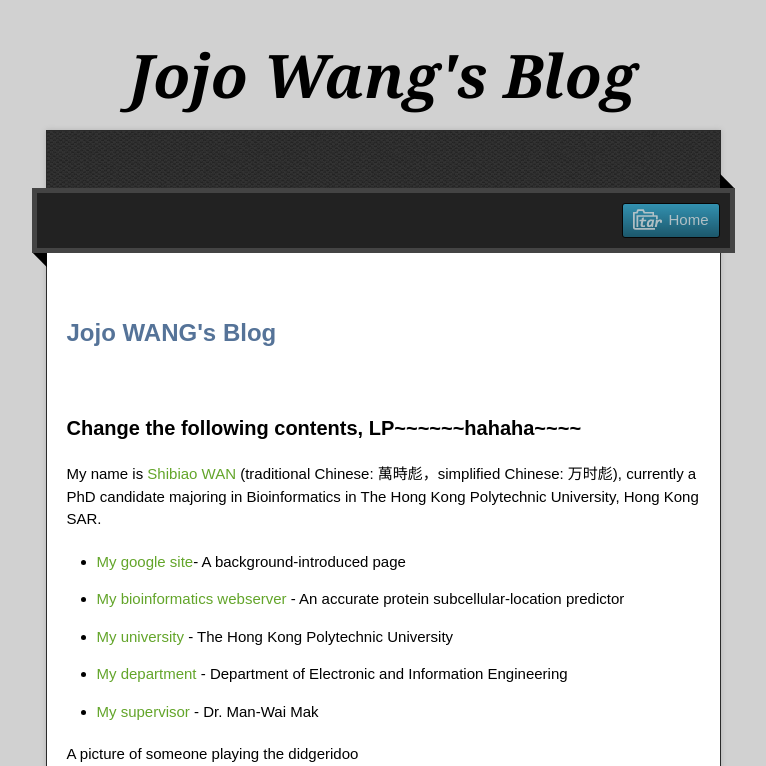
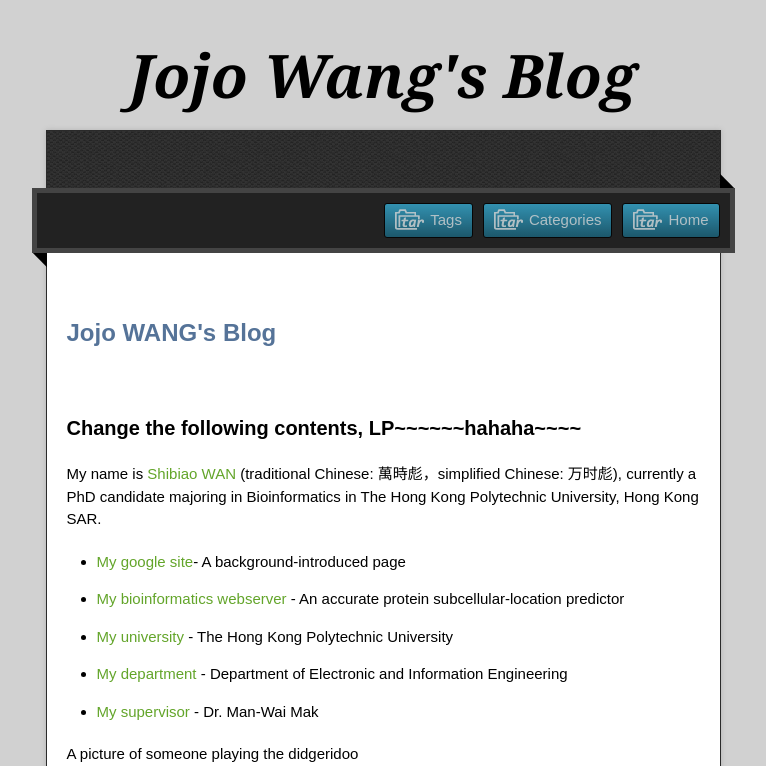
Before and after one commit to jojowang17/jekyll_demo, a Jekyll site: the page built from index.html, in a window 1280 px wide, cut to the strip 0-766 px from the top of the page. Shown: the whole strip, without its empty margins (257-1023 px from the left). Built offline with Jekyll 4.4.1, drawn with Linux system fonts in a browser that asks for light colours; nearby versions of some CDN libraries; comment, search, counter and statistics services are not loaded.

Commit message:
Update default.html

```diff
--- a/_layouts/default.html
+++ b/_layouts/default.html
@@ -29,7 +29,9 @@
       <div id="main" role="main">
         <div class="download-bar">
         <div class="inner">
-        <a href="http://jojowang.tk/" class="download-button tar"><span>Home</span></a>
+        <a href="{{ site.url }}/" class="download-button tar"><span>Home</span></a>
+        <a href="{{ site.url }}/categories/" class="download-button tar"><span>Categories</span></a>
+        <a href="{{ site.url }}/tags/" class="download-button tar"><span>Tags</span></a>
         </div>
         <span class="blc"></span><span class="trc"></span>
         </div>
```
